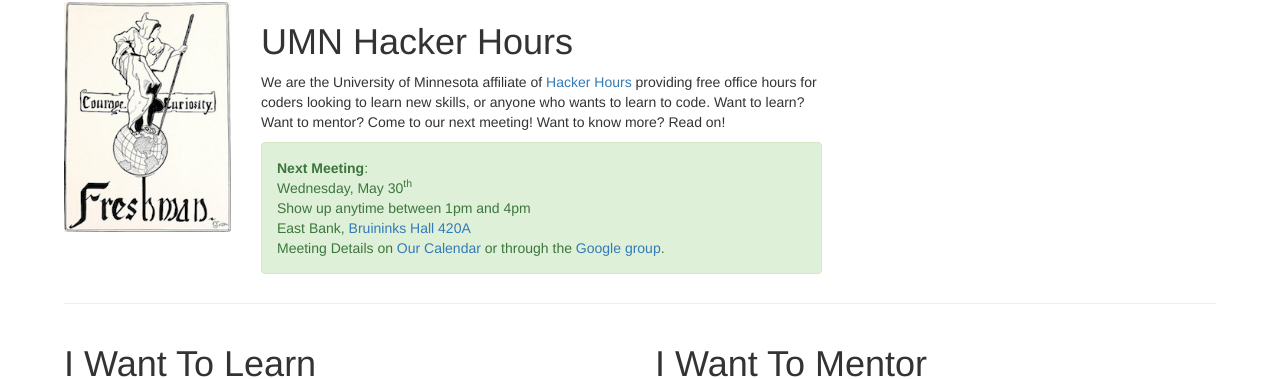
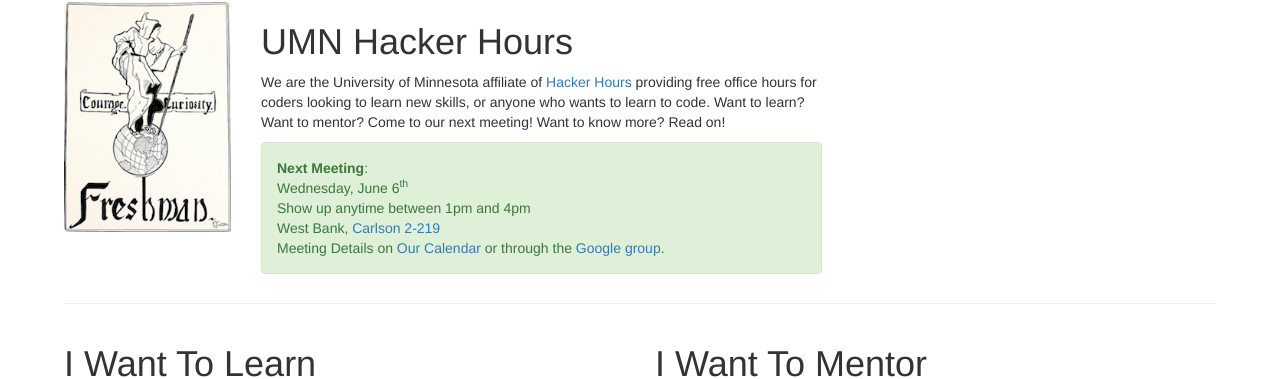
Before and after one commit to umnhackerhours/umnhackerhours.github.io, a Jekyll site: the page built from index.markdown, in a window 1280 px wide. Shown: the part 102-481 px from the top of the page. Built offline with Jekyll 4.4.1, drawn with Linux system fonts in a browser that asks for light colours.

Commit message:
2018-06-06

```diff
--- a/index.markdown
+++ b/index.markdown
@@ -13,13 +13,13 @@ description: Home
       <div class="alert alert-success" role="alert">
         <a class="anchor" id="next_meeting"></a>
         <strong>Next Meeting</strong>:<br />
-        Wednesday, May 30<sup>th</sup><br />
+        Wednesday, June 6<sup>th</sup><br />
         Show up anytime between 1pm and 4pm<br />
         <!-- East Bank, <a href="https://roomsearch.umn.edu/roomsearch/#/rooms/6b2fc4e1-60f0-4d06-adb3-f2c58e314c6c">Nicholson Hall 345</a><br /> -->
-        <!-- West Bank, <a href="https://roomsearch.umn.edu/roomsearch/#/rooms/69098659-4825-45b7-96d5-902f6b428017">Humphrey 50A (Computer Lab)</a><br /> -->
+        <!-- West Bank, <a href="https://roomsearch.umn.edu/roomsearch/#/rooms/5a3841ba-32b2-4dcd-bac6-deda166f50f2">Carlson 2-219</a><br /> -->
         <!-- St. Paul, <a href="https://roomsearch.umn.edu/roomsearch/#/rooms/c0619129-43e2-495e-98e3-5868ea0cc817">Hodson Hall 490</a><br /> -->
 
-        East Bank, <a href="https://roomsearch.umn.edu/roomsearch/#/rooms/1c70e5d2-64c9-47e0-adc5-b1fe6dc41c61">Bruininks Hall 420A</a><br />
+        West Bank, <a href="https://roomsearch.umn.edu/roomsearch/#/rooms/5a3841ba-32b2-4dcd-bac6-deda166f50f2">Carlson 2-219</a><br />
         Meeting Details on <a href="https://www.google.com/calendar/embed?src=umn.edu_ii9odmho4m63bsq19879mu0iis%40group.calendar.google.com&ctz=America/Chicago">Our Calendar</a> or through the <a href='https://groups.google.com/a/umn.edu/d/hackerhours'>Google group</a>.
       </div>
     </div>
```
